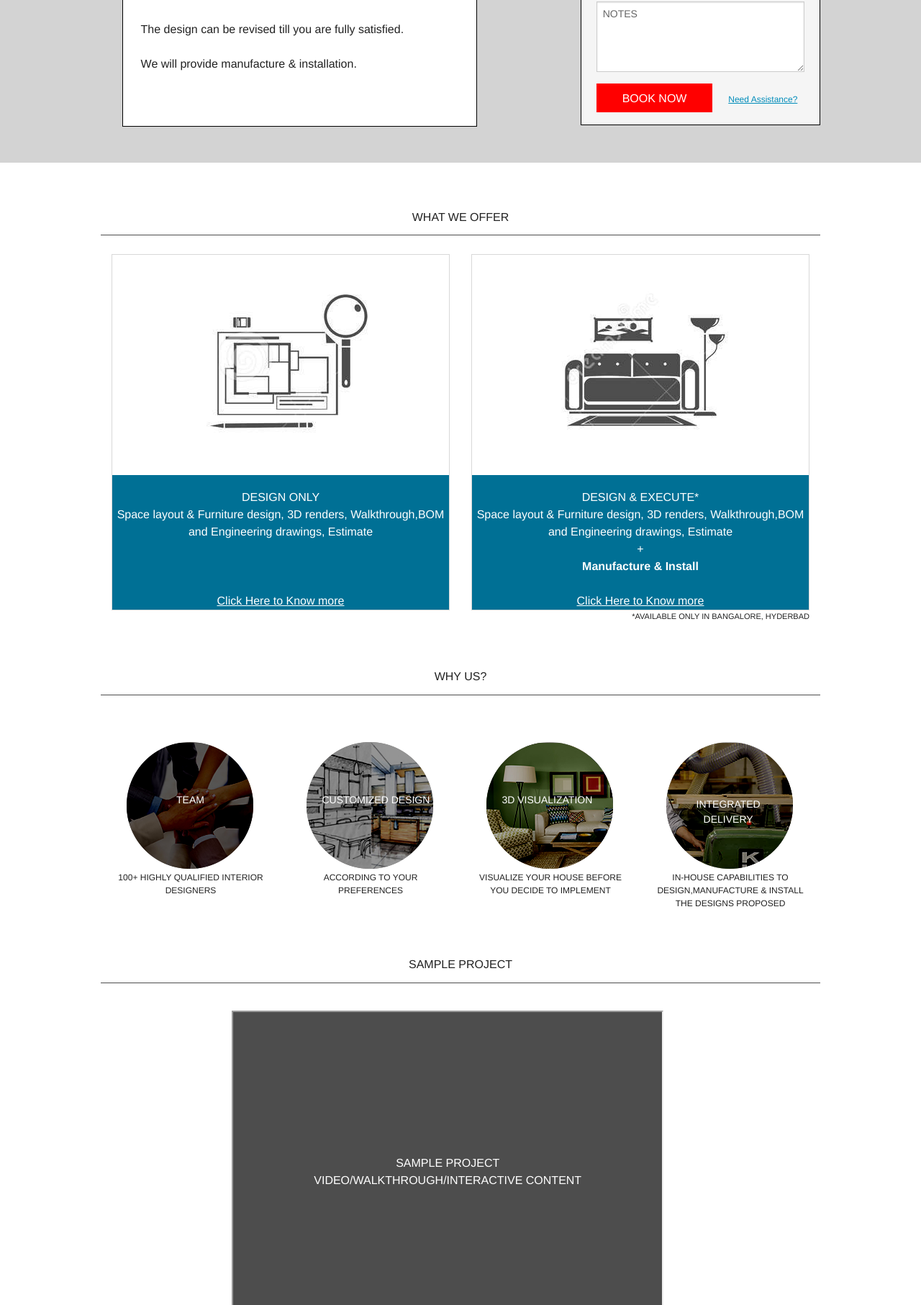
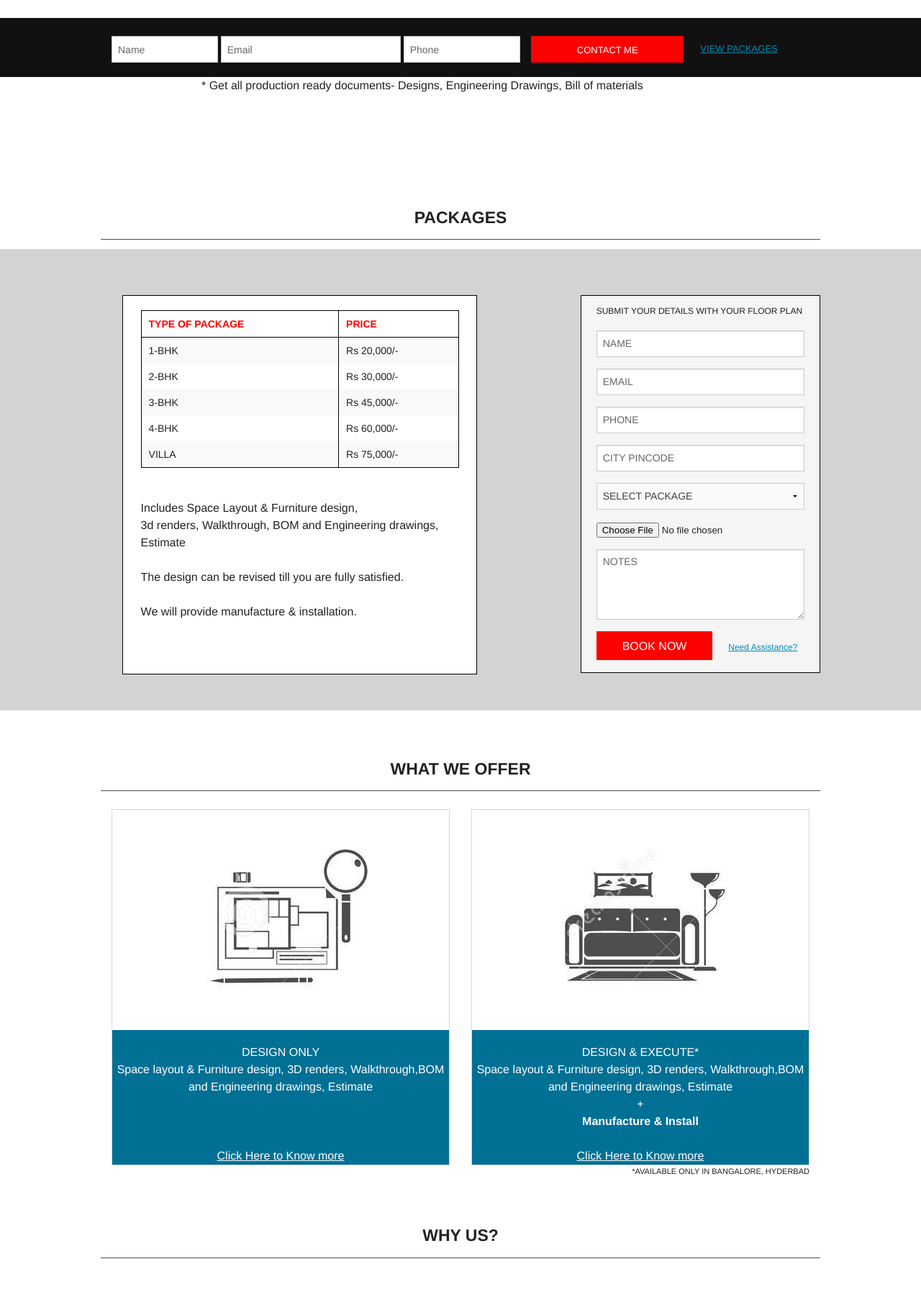
Before and after one commit to bhanuganga/demo, a Flask app: page / in a window 1280 px wide. Shown: the part 1648-3461 px from the top of the page at 72% size. Run offline with Flask 2, Linux system fonts and the light colour scheme.

Commit message:
new patch

```diff
--- a/static/style.css
+++ b/static/style.css
@@ -52,6 +52,7 @@
 .header .top-bar-section ul li:not(.has-form) a:not(.button):hover{
 background-color:white;
 color:  tomato;
+
 }
 .contain-to-grid{
 background-color: #fff;
@@ -81,11 +82,7 @@ span{
     color:white;
 }
 .formonimage{
-    position: absolute;
-    top: 80%;
-    width:100%;
-    background-color: whitesmoke;
-    opacity: 0.8;
+    background-color: #111111;
     padding-top: 2%;
 
 }
@@ -142,20 +139,12 @@ table th{
     font-size: 14px;
 }
 
-.accordion-navigation
-  >a:after {
-    content: "↡";
-    padding-left: 5px;
-    float: right;
-    font-size: 20px;}
-
-  .active a:after {
-    content: "↟";
-  }
 .mypanel {
     border-style: solid;
     border-width: 1px;
     border-color: #d8d8d8;
+    background-color: white;
+    padding:0px;
 }
 
 .footer-heading{
@@ -170,3 +159,53 @@ table th{
     max-width: 71.5rem;
     margin:0 auto;
 }
+
+.arrow_box {
+	position: relative;
+	background: lightgray;
+
+}
+.arrow_box:after, .arrow_box:before {
+	bottom: 100%;
+	left: 130px;
+	border: solid transparent;
+	content: " ";
+	height: 0;
+	width: 0;
+	position: absolute;
+	pointer-events: none;
+}
+
+.arrow_box:after {
+	border-color: rgba(136, 183, 213, 0);
+	border-bottom-color: lightgray;
+	border-width: 30px;
+	margin-left: -30px;
+}
+.arrow_box:before {
+	border-color: rgba(194, 225, 245, 0);
+
+	border-width: 36px;
+	margin-left: -36px;
+}
+p.question{
+    font-size:15px;
+    font-weight:bold;
+}
+p.answer{
+    font-size:14px;
+    padding-bottom: 25px;
+}
+.tags{
+    font-weight: bold;
+    font-size:23px;
+}
+#flow ul li a{
+    border: 2px solid #1f7abd;
+    padding: 25px;
+}
+#flow ul li img.arro{
+    padding-top: 50px;
+    margin-left: 0px;
+    margin-right:0px;
+}
--- a/templates/index.html
+++ b/templates/index.html
@@ -7,61 +7,70 @@
 
 </head>
 <body>
-<div class="row" >
-    <div class="columns large-4" style="padding-top: 27px;">
-        <a href="/">
-            <img src="{{url_for('static', filename='custom-furnish.png')}}">
-        </a>
-    </div>
-
-    <div class="columns large-8" style="padding-top: 15px ; ">
-        <ul class="button-group right" >
-            <li> <a class=headlink href="tel:040 660660454" style="display: block;margin:10px 10px 0px 10px ; ">040-660660454 </a></li>
-            <li>
-                <p>|</p>
-            </li>
-            <li > <a class=headlink href="mailto:wecare@customfurnish.com" style="display: block;margin:0px 10px 0px 10px ; "> wecare@customfurnish.com </a></li>
-            <li> <a class=headlink href="#" style="display: block;margin:0px 10px 0px 10px ; ">
-                <img src="/static/signin.png" style="height: 20px;width: 20px;"></a>
-            <p style="font-size:12px; text-align: center">Sign in</p></li>
-            <li> <a href="#">
-                <img src="/static/cart.png" style="height: 20px;width: 20px"></a>
-            <p style="font-size: 12px; text-align: center">Cart</p></li>
+<div style="background-color: #DDDDDD;">
+    <ul style="list-style: none;margin-left:74%">
+        <li style="display: inline"><a href="tel:040 660660454">040 660660454</a></li>
+        <li style="display: inline"> | </li>
+        <li style="display: inline"><a href="mailto:wecare@customfurnish.com">wecare@customfurnish.com</a></li>
     </ul>
 </div>
-
-</div>
-
-<div class="header" style="border-bottom: 1px solid tomato ">
-    <div class="row" >
-        <div class=" sticky " >
+<div class="header" >
     <nav class="top-bar" data-topbar role="navigation" >
       <section class="top-bar-section" >
-                <ul class="contain-to-grid" >
-                  <li><a href="#" >LIVING ROOM</a></li>
-                  <li><a href="#">KITCHEN</a></li>
-                  <li><a href="#">BED ROOM</a></li>
-                  <li><a href="#">HOME DECOR</a></li>
-                  <li><a href="#">OFFICE</a></li>
-                  <li><a href="#">FULL HOUSE</a></li>
+      <ul class="left">
+            <li>
+                <a href="/">
+                    <img src="{{url_for('static', filename='custom-furnish-small.png')}}">
+                </a>
+            </li>
+        </ul>
+      <ul class="right" >
+          <li><a href="#" >HOME</a></li>
           <li><a href="#">DESIGN SERVICE</a></li>
-                  <li><a href="#">HOW IT WORKS</a></li>
-                  <li><a href="#">OUR PROJECTS</a></li>
+          <li><a href="#">SAMPLE PROJECT</a></li>
+          <li><a href="#">TESTIMONIALS</a></li>
           <li><a href="#">FAQ</a></li>
         </ul>
       </section>
     </nav>
 </div>
+
+<div class="row column large-5 small-6 large-centered small-centered" >
+    <div style="font-size: 20px">
+        DESIGN SERVICE <span style="font-size: 12px;">STARTS FROM</span> Rs 20,000/-*
+    </div>
+</div>
+<div id="flow">
+    <ul class="inline-list" style="padding: 60px 60px 0px 60px;">
+        <li><a href="#bookorder" ><img src="/static/icon-hand-s.png"></a></li>
+        <li><img class=arro src="/static/arrow-small.png"></li>
+        <li><a href="#furniturelayout" style="border:2px solid #498a41"><img src="/static/images.png"></a></li>
+        <li><img class=arro src="/static/arrow-small.png"></li>
+        <li><a href="#design" style="border:2px solid #b30404"><img src="/static/3d.png"></a></li>
+        <li><img class=arro src="/static/arrow-small.png"></li>
+        <li><a href="#productiondocs"><img src="/static/production.png"></a></li>
+    </ul>
+    <div class="tabs-content" style="margin-top: 25px">
+        <div class="content active"  id="bookorder">
+            <div class="arrow_box" style="padding: 25px 100px">
+                <img src="/static/floorplan.png" style="vertical-align:top;height: 200px;width:200px; background-color: lightgray">
+                Our designer will contanct you to understand your requirements and to take inputs
+            </div>
+        </div>
+        <div class="content"  id="furniturelayout">
+            <div class="arrow_box">Layout design by highly qualified professionals</div>
+        </div>
+        <div class="content"  id="design">
+            <div class="arrow_box">3D design demo </div>
+        </div>
+        <div class="content"  id="productiondocs">
+            <div class="arrow_box">Handing over production documents</div>
+        </div>
     </div>
 </div>
 
-<div id=imagediv style="padding-top: 3px">
-    <img  src="/static/orange-and-black-interior-artwork-ideas.jpg">
-    <div class="top_text"><strong>YOUR INTERIOR DESIGN PARTNER</strong><br></div>
-    <div class="sub_top">GET YOUR HOME DESIGNED BY OUR EXPERT DESIGNERS</div>
-    <div class="middle_text">DESIGN SERVICE  <span>STARTS FROM</span>  Rs 20,000/-*</div>
-    <div class="button btn"><a class="know" href="#">KNOW MORE</a></div>
-    <div class="center">* Get All Production ready Documents - Designs, Engineering Drawing, Bill of material</div>
+
+
 <div class="formonimage">
     <form data-abide>
         <div class="row">
@@ -84,27 +93,14 @@
 
     </form>
 </div>
-</div>
-
-<div class="row" style="padding: 5% 0% 1% 0%; border-bottom: 1px solid #4d4d4d; text-align: center">
-    <div class="columns large-3 large-centered">
-        <div>HOW IT WORKS</div>
-    </div>
-</div>
-<div id="steps" style="padding:3% 0% 1% 0%;">
-    <ul class="button-group">
-        <li class="button">1<div class="stepdesc">BOOK ORDER </div></li>
-        <li class="button">2<div class="stepdesc">CONNECT TO DESIGNER</div></li>
-        <li class="button">3<div class="stepdesc">FURNITURE LAYOUT</div></li>
-        <li class="button">4<div class="stepdesc">MATERIALS & COLORS</div></li>
-        <li class="button" style="padding-right: 5%">5<div class="stepdesc">3D RENDERS</div></li>
-        <li class="button">6<div class="stepdesc">PRODUCTION DOCUMENTS</div></li>
-    </ul>
-
-</div>
 
 
-<div class="row" style="padding: 5% 0% 1% 0%; border-bottom: 1px solid #4d4d4d;text-align: center">
+<div style="padding: 0px 140px;" class="row columns small-12 small-centered">* Get all production ready documents- Designs, Engineering Drawings, Bill of materials </div>
+
+
+
+
+<div class="row tags" style="padding: 12% 0% 1% 0%; border-bottom: 1px solid #4d4d4d;text-align: center">
     <div class="columns large-3 large-centered">
         <div>PACKAGES</div>
     </div>
@@ -171,7 +167,7 @@
 </div>
 
 
-<div class="row" style="padding: 5% 0% 1% 0%; border-bottom: 1px solid #4d4d4d ;text-align: center">
+<div class="row tags" style="padding: 5% 0% 1% 0%; border-bottom: 1px solid #4d4d4d ;text-align: center">
     <div class="columns large-3 large-centered">
         <div>WHAT WE OFFER</div>
     </div>
@@ -205,7 +201,7 @@
     </div>
 </div>
 
-<div class="row" style="padding: 5% 0% 1% 0%; border-bottom: 1px solid #4d4d4d ;text-align: center">
+<div class="row tags" style="padding: 5% 0% 1% 0%; border-bottom: 1px solid #4d4d4d ;text-align: center">
     <div class="columns large-3 large-centered">
         <div>WHY US?</div>
     </div>
@@ -234,7 +230,7 @@
     </div>
 </div>
 
-<div class="row" style="padding: 0% 0% 1% 0%; border-bottom: 1px solid #4d4d4d ;text-align: center">
+<div class="row tags" style="padding: 0% 0% 1% 0%; border-bottom: 1px solid #4d4d4d ;text-align: center">
     <div class="columns large-3 large-centered">
         <div>SAMPLE PROJECT</div>
     </div>
@@ -249,12 +245,23 @@
     </div>
 </div>
 
-<div class="row" style="padding: 0% 0% 1% 0%; border-bottom: 1px solid #4d4d4d ;text-align: center">
+<div class="row tags" style="padding: 0% 0% 1% 0%; border-bottom: 1px solid #4d4d4d ;text-align: center">
     <div class="columns large-3 large-centered">
         <div>GALLERY</div>
     </div>
 </div>
-<div>QWERTYUIOP</div>
+<div class="row large-12 " style="padding-top: 25px">
+    <ul class="large-block-grid-2">
+        <li><img src="/static/gallerypic1.png"></li>
+        <li><ul class="large-block-grid-2" style="padding: 0px 8px;">
+                <li><img src="/static/gallerypic2.png"> </li>
+                <li><img src="/static/gallerypic2.png"> </li>
+                <li><img src="/static/gallerypic2.png"> </li>
+                <li><a href="#"><img src="/static/gallerypic2.png"></a> </li>
+            </ul>
+        </li>
+    </ul>
+</div>
 
 <div style="background-color: #4e4e4e  ">
 <div class="row" style="padding: 3% 0% 1% 0%; border-bottom: 1px solid white ;text-align: center">
@@ -264,22 +271,22 @@
 </div>
 
 <div class="row" data-equalizer style="padding: 20px;">
-    <div class="columns large-3 medium-3 small-6" data-equalizer-watch style="padding:0 1px 0 1px;TEXT-ALIGN: left; FONT-SIZE: 12px;">
+    <div class="columns large-3 medium-3 small-6" data-equalizer-watch style="padding:0px 10px;TEXT-ALIGN: left; FONT-SIZE: 12px;">
         <div class="panel" style="background-color:white;">
             <img src="/static/testimonial.jpg">
             <div>WE PLACED A FULL-HOUSE FURNITURE ORDER WITH CUSTOM FURNISH,
             THEY HAVE BEAUTIFULLY FURNISHED MY HOME</div>
         </div>
     </div>
-    <div class="columns large-3 medium-3 small-6" data-equalizer-watch style="padding:0 1px 0 1px;TEXT-ALIGN: left; FONT-SIZE: 12px;">
+    <div class="columns large-3 medium-3 small-6" data-equalizer-watch style="padding:0px 10px;TEXT-ALIGN: left; FONT-SIZE: 12px;">
         <div class="panel" style="background-color:white;">
             <img src="/static/testimonial.jpg">WE PLACED A FULL-HOUSE FURNITURE ORDER WITH CUSTOM FURNISH, THEY HAVE BEAUTIFULLY FURNISHED MY HOME</div>
     </div>
-    <div class="columns large-3 medium-3 small-6" data-equalizer-watch style="padding:0 1px 0 1px;TEXT-ALIGN: left; FONT-SIZE: 12px;">
+    <div class="columns large-3 medium-3 small-6" data-equalizer-watch style="padding:0px 10px;TEXT-ALIGN: left; FONT-SIZE: 12px;">
         <div class="panel" style="background-color:white;">
             <img src="/static/testimonial.jpg">WE PLACED A FULL-HOUSE FURNITURE ORDER WITH CUSTOM FURNISH, THEY HAVE BEAUTIFULLY FURNISHED MY HOME</div>
     </div>
-    <div class="columns large-3 medium-3 small-6" data-equalizer-watch style="padding:0 1px 0 1px;TEXT-ALIGN: left; FONT-SIZE: 12px;">
+    <div class="columns large-3 medium-3 small-6" data-equalizer-watch style="padding:0px 10px;TEXT-ALIGN: left; FONT-SIZE: 12px;">
         <div class="panel" style="background-color:white;">
             <img src="/static/testimonial.jpg">WE PLACED A FULL-HOUSE FURNITURE ORDER WITH CUSTOM FURNISH, THEY HAVE BEAUTIFULLY FURNISHED MY HOME</div>
     </div>
@@ -287,36 +294,27 @@
 </div>
 
 
-<div class="row" style="padding: 5% 0% 1% 0%; border-bottom: 1px solid #4d4d4d ;text-align: center">
+<div class="row tags" style="padding: 5% 0% 1% 0%; border-bottom: 1px solid #4d4d4d ;text-align: center">
     <div class="columns large-3 large-centered">
         <div>FAQ</div>
     </div>
 </div>
 <div style="padding: 10px 100px ">
-<ul class="accordion" data-accordion role="tablist">
-  <li class="accordion-navigation">
-    <a href="#panel1" role="tab" id="panel1-heading" aria-controls="panel1">How do I book an order with CustomFurnish.com></a>
-    <div id="panel1" class="content active" role="tabpanel" aria-labelledby="panel1d-heading">
-      Ans:You can book an order with us online by clicking on the BOOK NOW buttoon and furnishing all the mandatory information & files.
-    </div>
-  </li>
-  <li class="accordion-navigation">
-    <a href="#panel2"  role="tab" id="panel2-heading" aria-controls="panel2">Is the booking amount refundable?</a>
-    <div id="panel2" class="content" role="tabpanel" aria-labelledby="panel2-heading">
-      Ans:If you are opting for the Design only package, then the amount you pay is the design fee and is not refundable.
+    <p class="question">How do I book an order with CustomFurnish.com?</p>
+    <p class="answer">Ans:You can book an order with us online by clicking on the BOOK NOW buttoon and furnishing all the mandatory information & files.</p>
+
+    <p class="question">Is the booking amount refundable?</p>
+    <p class="answer">Ans:If you are opting for the Design only package, then the amount you pay is the design fee and is not refundable.
         However if you select Design & Execute package, the amount you pay at the time of booking will be absorbed in the total project cost.
-    </div>
-  </li>
-  <li class="accordion-navigation">
-    <a href="#panel3" role="tab" id="panel3-heading" aria-controls="panel3">Can I switch the package I select at a later point?</a>
-    <div id="panel3" class="content" role="tabpanel" aria-labelledby="panel3-heading">
+    </p>
+
+    <p class="question">Can I switch the package I select at a later point?</p>
+    <p class="answer">
       Ans:You are free to switch from one package to the other at any time. If you decide to switch from Design Only to
         Design and Execute, your booking amount will be absoorbed in the total project cost. However, if you sign up for
         Design and Execute package and later decide to avail only design services, we'll not be providing you the Design,
         BOM & Engineering drawings.
-    </div>
-  </li>
-</ul>
+    </p>
  </div>
 <div id="footer">
 <div class="row" >
@@ -366,15 +364,17 @@
         SignUp for our newsletter and you could win exciting offers and shopping vouchers!
     </div>
 </div>
-    <div class="row">
-        <div class="columns small-10 large-6 " style="padding-left: 200px">
+    <form>
+        <div class="row" style="padding-left: 250px">
+            <div class="columns small-6 large-5" >
                 <input type="text" placeholder="your email address">
             </div>
-        <div class="columns small-10 large-2" style="padding-right: 550px;">
+            <div class="columns small-5 large-2 large-centered " >
                 <div class="small button">SUBSCRIBE</div>
             </div>
         </div>
-
+    </form>
+</div>
 <script type="text/javascript" src="/static/foundation.min.js"></script>
 <script type="text/javascript" src="/static/modernizr.js"></script>
 <script src="/static/jquery.js"></script>
@@ -386,4 +386,5 @@
      $(document).foundation();
    })
 </script>
+
 </body>
```
Also changed, not shown: static/008006-glossy-black-icon-arrows-arrowhead2-right.png (deleted), static/stock-vector-document-icon-document-icon-vector-document-icon-art-document-icon-eps-document-icon-image-383995255.jpg (deleted). Lines whose indentation alone changed are shown as unchanged.
